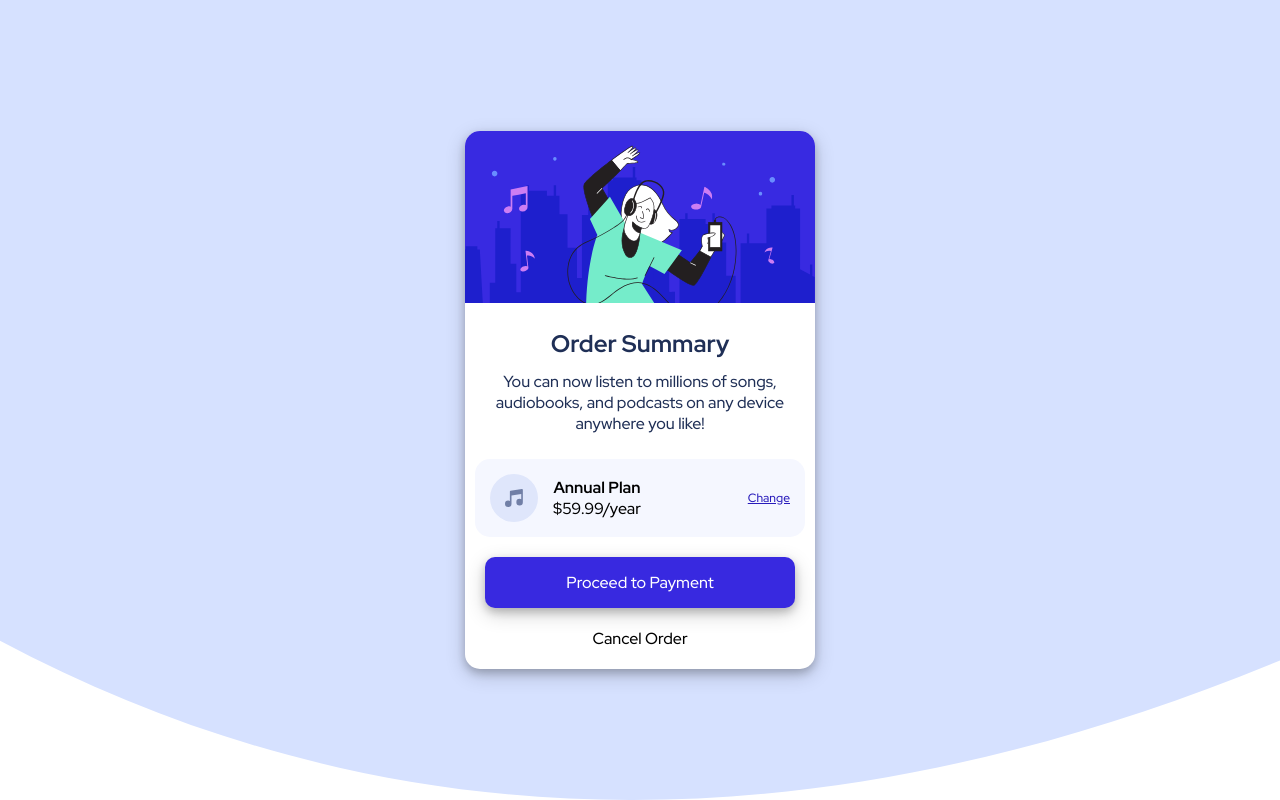
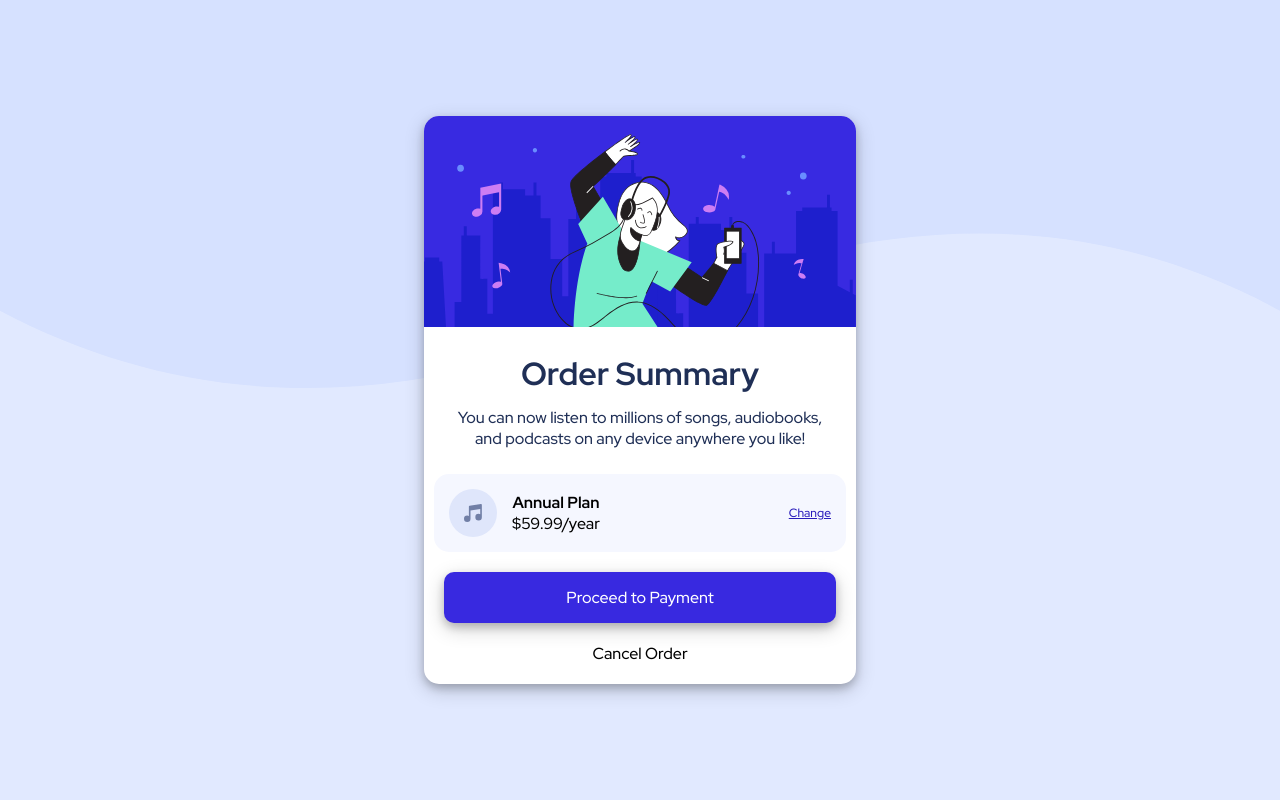
Before and after one commit to OmarIsmail7980/order-summary-comp, a plain HTML site: page index.html in a window 1280 px wide. Drawn offline with Linux system fonts and the light colour scheme.

Commit message:
fixing the background and adding landmarks and h1 tag

```diff
--- a/index.html
+++ b/index.html
@@ -23,13 +23,13 @@
     <title>Frontend Mentor | Order summary card</title>
   </head>
   <body>
-    <section class="container">
+    <main class="container">
       <div class="card">
         <div>
           <img class="img" src="./images/illustration-hero.svg" alt="hero" />
         </div>
         <div class="card-content">
-          <h2>Order Summary</h2>
+          <h1>Order Summary</h1>
           <p>
             You can now listen to millions of songs, audiobooks, and podcasts on
             any device anywhere you like!
@@ -46,6 +46,6 @@
           <a class="cancel" href="">Cancel Order</a>
         </div>
       </div>
-    </section>
+    </main>
   </body>
 </html>
--- a/styles.css
+++ b/styles.css
@@ -6,19 +6,19 @@
   font-family: "Red Hat Display";
 }
 body {
-  background-image: url("./images/pattern-background-desktop.svg");
-  object-fit: cover;
-  background-repeat: no-repeat;
+  background: url("/images/pattern-background-desktop.svg"), #e1e9ff;
+  background-repeat: no-repeat, no-repeat;
+  background-size: contain;
 }
 .container {
-  height: 100vh;
+  min-height: 100vh;
   display: flex;
   justify-content: center;
   align-items: center;
 }
 .card {
   background-color: white;
-  width: 350px;
+  max-width: 432px;
   border-radius: 15px;
   box-shadow: 0 4px 8px 0 rgba(0, 0, 0, 0.2), 0 6px 20px 0 rgba(0, 0, 0, 0.19);
 }
@@ -29,7 +29,7 @@ body {
   object-fit: cover;
   border-radius: 15px 15px 0 0;
 }
-.card h2 {
+.card h1 {
   padding: 20px 10px 2px;
   text-align: center;
   color: hsl(223, 47%, 23%);
```
